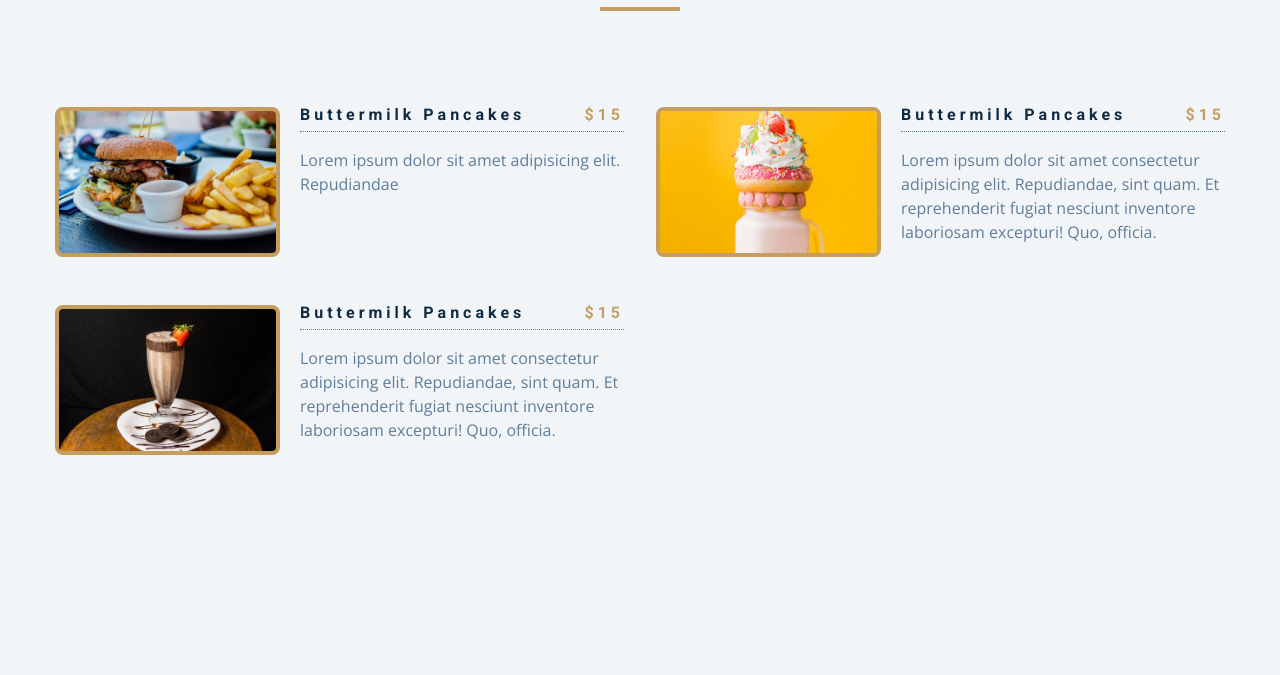
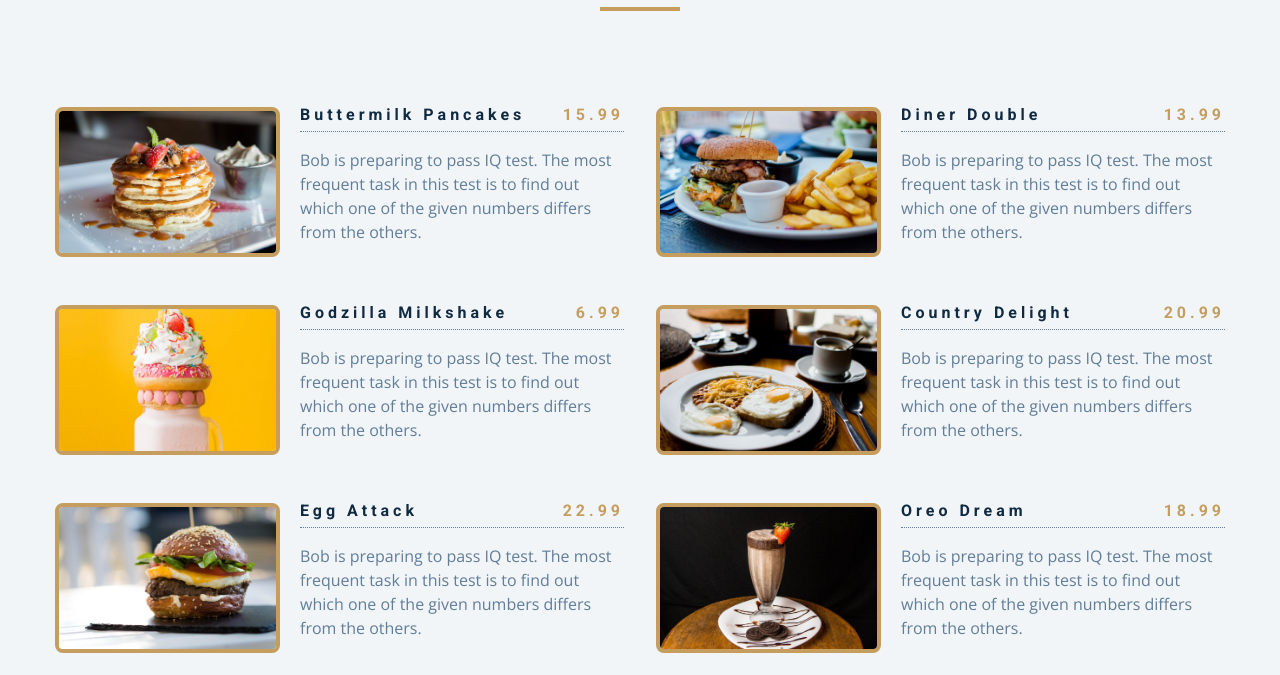
Before and after one commit to petrisorneagu/food_menu, a plain HTML site: page index.html in a window 1280 px wide. Shown: the part 125-800 px from the top of the page. Drawn offline with nearby package versions, Linux system fonts and the light colour scheme.

Commit message:
event on onload page to display items from array

```diff
--- a/app.js
+++ b/app.js
@@ -80,3 +80,30 @@ const menu = [
       desc: `Bob is preparing to pass IQ test. The most frequent task in this test is to find out which one of the given numbers differs from the others. `,
     },
   ];
+
+//   const menu to be replaced with an api call
+ const sectionCenter = document.querySelector('.section-center');
+
+ window.addEventListener('DOMContentLoaded', function(){
+    let displayMenu = menu.map(function(item){
+         console.log(item);
+         return `
+         <article class="menu-item">
+         <img src=${item.img} alt=${item.title} class="photo" />
+         <div class="item-info">
+           <header>
+             <h4>${item.title}</h4>
+             <h4 class="price">${item.price}</h4>
+           </header>
+           <p class="item-text">
+            ${item.desc}
+           </p>
+         </div>
+       </article>
+         `;
+     })
+    //  console.log(displayMenu)
+    // remove coma separation between menu
+    displayMenu = displayMenu.join("")
+    sectionCenter.innerHTML = displayMenu
+    })
--- a/index.html
+++ b/index.html
@@ -20,51 +20,8 @@
 
       </div>
       <div class="section-center">
-        <article class="menu-item">
-          <img src="./images/item-2.jpeg" alt="menu item" class="photo" />
-          <div class="item-info">
-            <header>
-              <h4>buttermilk pancakes</h4>
-              <h4 class="price">$15</h4>
-            </header>
-            <p class="item-text">
-              Lorem ipsum dolor sit amet  adipisicing elit.
-              Repudiandae
-            </p>
-          </div>
-        </article>
-
-        <article class="menu-item">
-          <img src="./images/item-3.jpeg" alt="menu item" class="photo" />
-          <div class="item-info">
-            <header>
-              <h4>buttermilk pancakes</h4>
-              <h4 class="price">$15</h4>
-            </header>
-            <p class="item-text">
-              Lorem ipsum dolor sit amet consectetur adipisicing elit.
-              Repudiandae, sint quam. Et reprehenderit fugiat nesciunt inventore
-              laboriosam excepturi! Quo, officia.
-            </p>
-          </div>
-        </article>
-
-        <article class="menu-item">
-          <img src="./images/item-6.jpeg" alt="menu item" class="photo" />
-          <div class="item-info">
-            <header>
-              <h4>buttermilk pancakes</h4>
-              <h4 class="price">$15</h4>
-            </header>
-            <p class="item-text">
-              Lorem ipsum dolor sit amet consectetur adipisicing elit.
-              Repudiandae, sint quam. Et reprehenderit fugiat nesciunt inventore
-              laboriosam excepturi! Quo, officia.
-            </p>
 
 
-          </div>
-        </article>
       </div>
     </section>
     <script src="app.js"></script>
```
